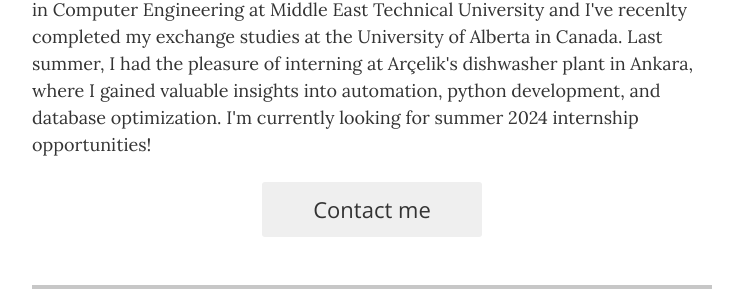
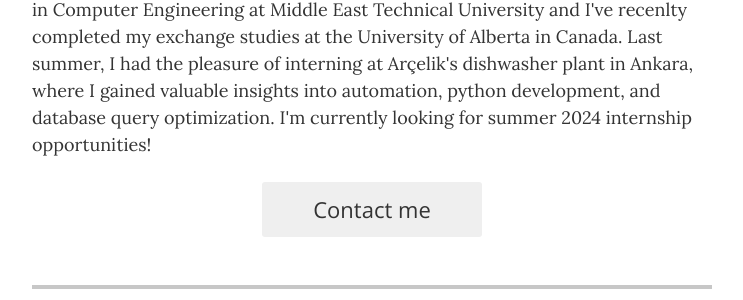
Before and after one commit to Akbro23/akbro23.github.io, a Jekyll site: the page built from index.html, in a window 1280 px wide. Shown: the part 317-617 px from the top of the page, without its empty margins (268-1011 px from the left). Built offline with Jekyll 4.4.1, drawn with Linux system fonts in a browser that asks for light colours; some of the changed text lies outside the part shown.

Commit message:
Update _config.yml

```diff
--- a/_config.yml
+++ b/_config.yml
@@ -23,7 +23,7 @@
 resume_header_contact_info:     ""
 display_header_contact_info:    "false"
 
-resume_header_intro: "<p>Hi, my name's Akbar and I'm from Kyrgyzstan. I'm pursuing a Bachelor's degree in Computer Engineering at Middle East Technical University and I've recenlty completed my exchange studies at the University of Alberta in Canada. Last summer, I had the pleasure of interning at Arçelik's dishwasher plant in Ankara, where I gained valuable insights into automation, python development, and database optimization. I'm currently looking for summer 2024 internship opportunities!</p>"
+resume_header_intro: "<p>Hi, my name's Akbar and I'm from Kyrgyzstan. I'm pursuing a Bachelor's degree in Computer Engineering at Middle East Technical University and I've recenlty completed my exchange studies at the University of Alberta in Canada. Last summer, I had the pleasure of interning at Arçelik's dishwasher plant in Ankara, where I gained valuable insights into automation, python development, and database query optimization. I'm currently looking for summer 2024 internship opportunities!</p>"
 
 # use "yes" to display the email contact button,
 # "no" to display an "I'm not looking for work" message,
```
